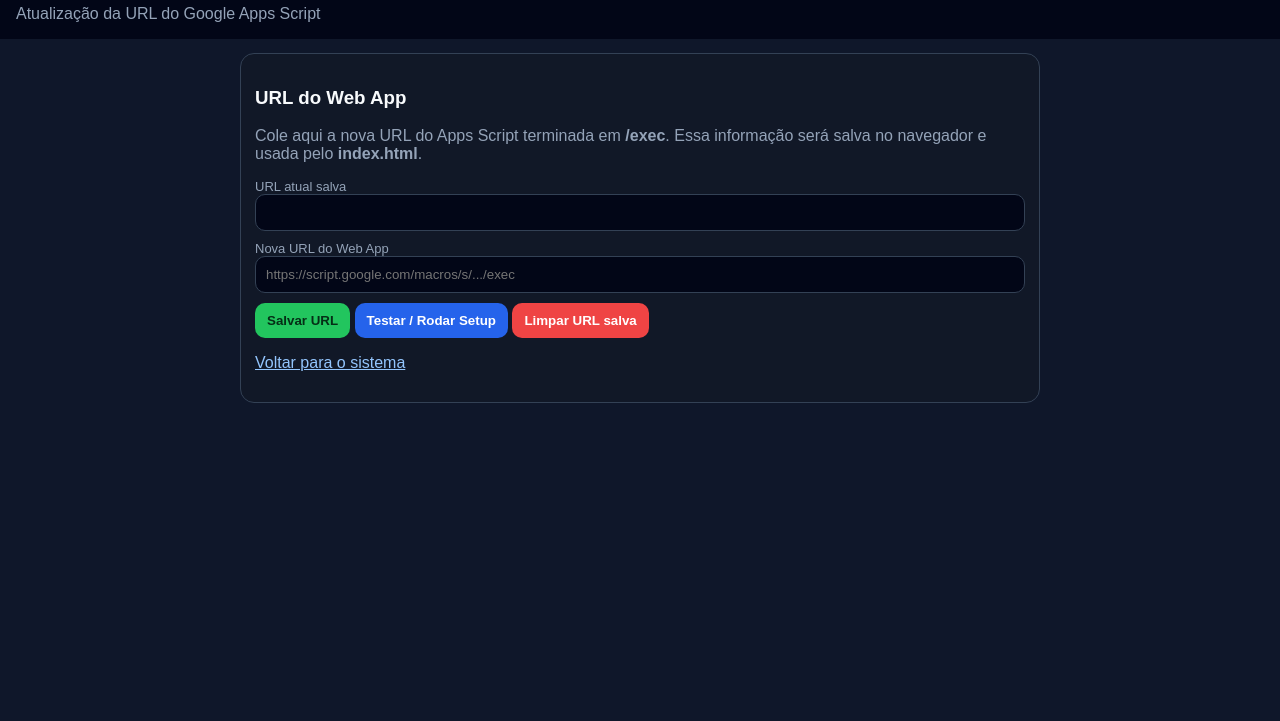
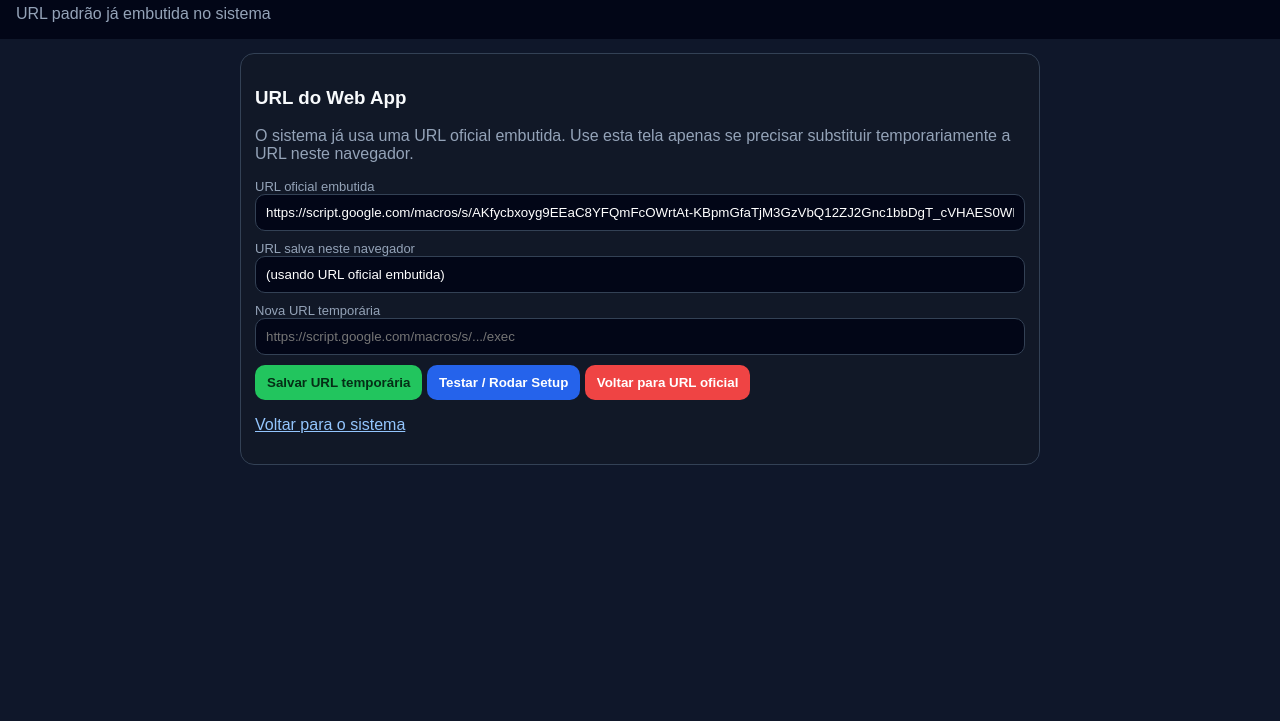
Before and after one commit to jasleyamorim/controleoperacional, a plain HTML site: page index2.html in a window 1280 px wide. Shown: the part 79-800 px from the top of the page. Drawn offline with Linux system fonts and the light colour scheme.

Commit message:
Add files via upload

```diff
--- a/index2.html
+++ b/index2.html
@@ -3,7 +3,7 @@
 <head>
 <meta charset="utf-8">
 <meta name="viewport" content="width=device-width, initial-scale=1">
-<title>Configuração +Valor Operacional</title>
+<title>Configuração +Valor Operacional V5.4</title>
 <style>
 body{margin:0;font-family:Arial;background:#0f172a;color:#f8fafc}
 header{padding:16px;background:#020617}
@@ -13,88 +13,66 @@ label{display:block;color:#94a3b8;font-size:13px;margin-top:10px}
 input{width:100%;padding:10px;border-radius:10px;border:1px solid #334155;background:#020617;color:white;box-sizing:border-box}
 button{border:0;border-radius:10px;padding:10px 12px;background:#1e293b;color:white;font-weight:700;cursor:pointer;margin-top:10px}
 .ok{background:#22c55e;color:#052e16}.primary{background:#2563eb}.danger{background:#ef4444}
-.muted{color:#94a3b8}.box{white-space:pre-wrap;line-height:1.45}
-a{color:#93c5fd}
+.muted{color:#94a3b8}.box{white-space:pre-wrap;line-height:1.45}a{color:#93c5fd}
 </style>
 </head>
 <body>
 <header>
-<h2>Configuração do +Valor Operacional</h2>
-<div class="muted">Atualização da URL do Google Apps Script</div>
+<h2>Configuração +Valor Operacional V5.4</h2>
+<div class="muted">URL padrão já embutida no sistema</div>
 </header>
-
 <main>
 <div class="card">
 <h3>URL do Web App</h3>
-<p class="muted">Cole aqui a nova URL do Apps Script terminada em <b>/exec</b>. Essa informação será salva no navegador e usada pelo <b>index.html</b>.</p>
-
-<label>URL atual salva</label>
+<p class="muted">O sistema já usa uma URL oficial embutida. Use esta tela apenas se precisar substituir temporariamente a URL neste navegador.</p>
+<label>URL oficial embutida</label>
+<input value="https://script.google.com/macros/s/AKfycbxoyg9EEaC8YFQmFcOWrtAt-KBpmGfaTjM3GzVbQ12ZJ2Gnc1bbDgT_cVHAES0WlLmm/exec" readonly>
+<label>URL salva neste navegador</label>
 <input id="urlAtual" readonly>
-
-<label>Nova URL do Web App</label>
+<label>Nova URL temporária</label>
 <input id="apiUrl" placeholder="https://script.google.com/macros/s/.../exec">
-
-<button class="ok" onclick="salvar()">Salvar URL</button>
+<button class="ok" onclick="salvar()">Salvar URL temporária</button>
 <button class="primary" onclick="testarSetup()">Testar / Rodar Setup</button>
-<button class="danger" onclick="limpar()">Limpar URL salva</button>
-
+<button class="danger" onclick="limpar()">Voltar para URL oficial</button>
 <div id="status" class="box muted" style="margin-top:14px"></div>
-
 <p><a href="index.html">Voltar para o sistema</a></p>
 </div>
 </main>
-
 <script>
 const APIK = "mv_api_v53";
-
+const DEFAULT_API_URL = "https://script.google.com/macros/s/AKfycbxoyg9EEaC8YFQmFcOWrtAt-KBpmGfaTjM3GzVbQ12ZJ2Gnc1bbDgT_cVHAES0WlLmm/exec";
+function api() { return localStorage.getItem(APIK) || DEFAULT_API_URL; }
 function carregar() {
   const url = localStorage.getItem(APIK) || "";
-  document.getElementById("urlAtual").value = url;
+  document.getElementById("urlAtual").value = url || "(usando URL oficial embutida)";
   document.getElementById("apiUrl").value = url;
 }
 carregar();
-
 function salvar() {
   const url = document.getElementById("apiUrl").value.trim();
-  if (!url) {
-    alert("Cole a URL do Web App.");
-    return;
-  }
-  if (!url.includes("/exec")) {
-    alert("A URL parece incorreta. Use a URL do Web App que termina em /exec.");
-    return;
-  }
+  if (!url) { alert("Cole a URL do Web App."); return; }
+  if (!url.includes("/exec")) { alert("A URL parece incorreta. Use a URL terminada em /exec."); return; }
   localStorage.setItem(APIK, url);
   carregar();
-  document.getElementById("status").textContent = "URL salva com sucesso. Agora volte para o sistema e faça login.";
+  document.getElementById("status").textContent = "URL temporária salva neste navegador.";
 }
-
 function limpar() {
   localStorage.removeItem(APIK);
   carregar();
-  document.getElementById("status").textContent = "URL removida.";
+  document.getElementById("status").textContent = "URL temporária removida. O sistema voltará a usar a URL oficial.";
 }
-
 function jsonp(action, params = {}) {
   return new Promise((resolve, reject) => {
-    const api = localStorage.getItem(APIK) || "";
-    if (!api) {
-      reject(new Error("URL não configurada."));
-      return;
-    }
-
     const callbackName = "cb_" + Date.now() + "_" + Math.floor(Math.random() * 100000);
-    const url = new URL(api);
+    const url = new URL(api());
     url.searchParams.set("action", action);
     url.searchParams.set("callback", callbackName);
     Object.keys(params).forEach(k => url.searchParams.set(k, params[k] ?? ""));
-
     window[callbackName] = (data) => {
       delete window[callbackName];
       script.remove();
       resolve(data);
     };
-
     const script = document.createElement("script");
     script.src = url.toString();
     script.onerror = () => {
@@ -105,10 +83,8 @@ function jsonp(action, params = {}) {
     document.body.appendChild(script);
   });
 }
-
 async function testarSetup() {
   try {
-    salvar();
     const resp = await jsonp("setup");
     document.getElementById("status").textContent = JSON.stringify(resp, null, 2);
   } catch (e) {
```
Also changed, not shown: index.html (+4 -4 lines).
